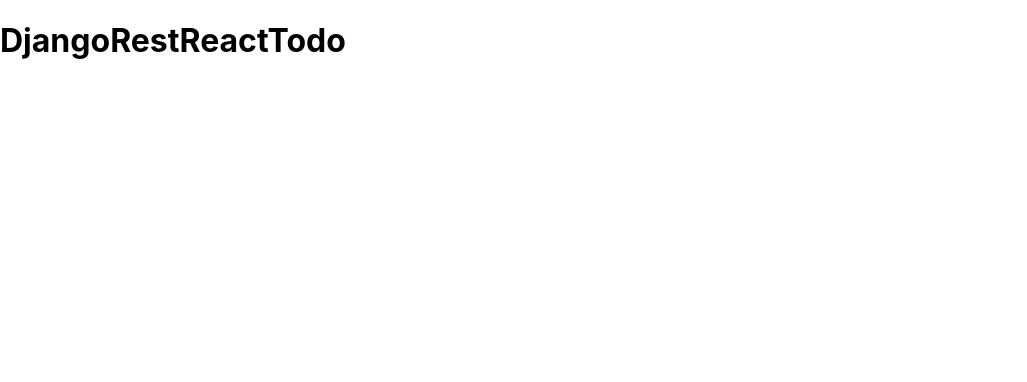
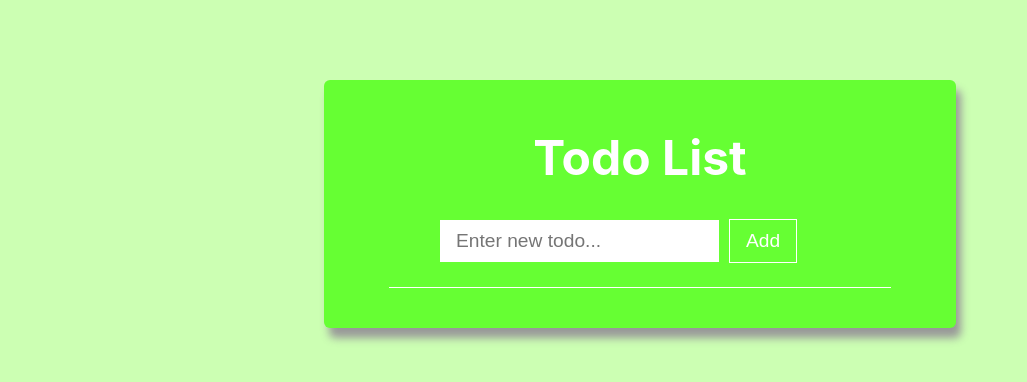
Before and after one commit to henrikac/DjangoRestReactTodo, a React (Create React App) app in the folder ui/: page / in a window 1280 px wide. Shown: the top 382 px of the page, without its empty margins (0-1027 px from the left). Built offline with nearby package versions, Linux system fonts and the light colour scheme.

Commit message:
created TodoList component

```diff
--- a/ui/src/App.js
+++ b/ui/src/App.js
@@ -1,11 +1,11 @@
 import React from 'react';
 
-import './App.css';
+import TodoList from './components/todo/TodoList';
 
 function App() {
   return (
-    <div className="App">
-      <h1>DjangoRestReactTodo</h1>
+    <div>
+      <TodoList />
     </div>
   );
 }
--- /dev/null
+++ b/ui/src/components/todo/TodoList.css
@@ -0,0 +1,54 @@
+#todoList {
+    max-width: 600px;
+    margin: 5rem auto;
+    padding: 1rem;
+    background: #6f3;
+    color: #fff;
+    border-radius: 6px;
+    box-shadow: 5px 10px 8px #999;
+}
+
+#todoListForm {
+    max-width: 400px;
+    margin: 0 auto;
+}
+
+#todoListInput {
+    padding: 0.6rem 1rem;
+    font-size: 1.2rem;
+    border: none;
+}
+
+#todoListInput:focus {
+    outline: none;
+}
+
+#todoListBtn {
+    margin-left: 10px;
+    padding: 0.6rem 1rem;
+    font-size: 1.2rem;
+    color: #fff;
+    background-color: #6f3;
+    border: none;
+    border: 1px solid #fff;
+}
+
+#todoListBtn:hover {
+    cursor: pointer;
+}
+
+.text-title {
+    font-size: 3rem;
+}
+
+.text-center {
+    text-align: center;
+}
+
+.content-seperator-line {
+    max-width: 500px;
+    margin: 1.5rem auto;
+    padding: 0.05rem;
+    border: none;
+    background-color: #fff;
+}
--- /dev/null
+++ b/ui/src/components/todo/TodoList.js
@@ -0,0 +1,29 @@
+import React from 'react';
+
+import './TodoList.css';
+
+class TodoList extends React.Component {
+    render() {
+        return (
+            <div id="todoList">
+                <h1 className="text-title text-center">Todo List</h1>
+                <form id="todoListForm">
+                    <input
+                        type="text"
+                        name="todo"
+                        id="todoListInput"
+                        placeholder="Enter new todo..."
+                    />
+                    <input
+                        type="submit"
+                        value="Add"
+                        id="todoListBtn"
+                    />
+                </form>
+                <hr className="content-seperator-line" />
+            </div>
+        );
+    }
+}
+
+export default TodoList;
--- a/ui/src/index.css
+++ b/ui/src/index.css
@@ -5,6 +5,7 @@
     sans-serif;
   -webkit-font-smoothing: antialiased;
   -moz-osx-font-smoothing: grayscale;
+  background-color: #ccffb3;
 }
 
 code {
```
